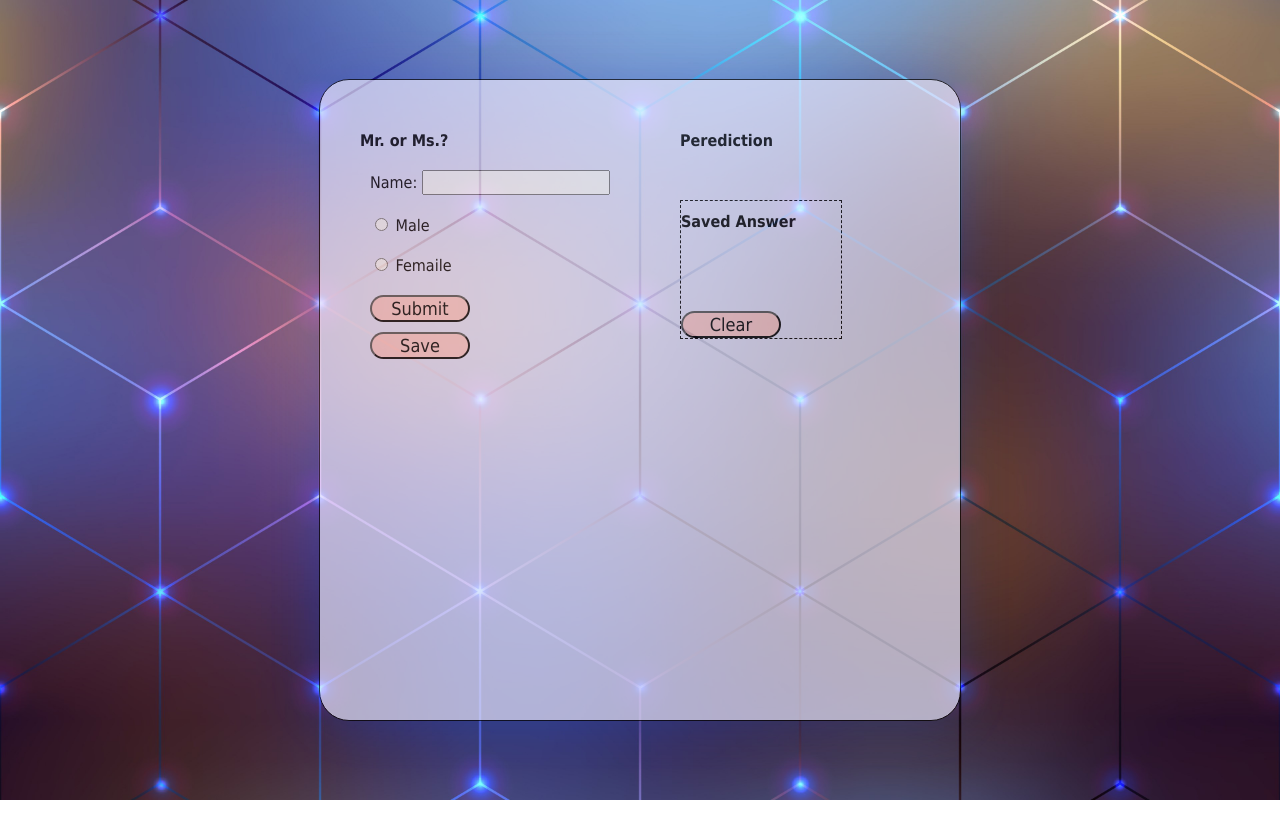
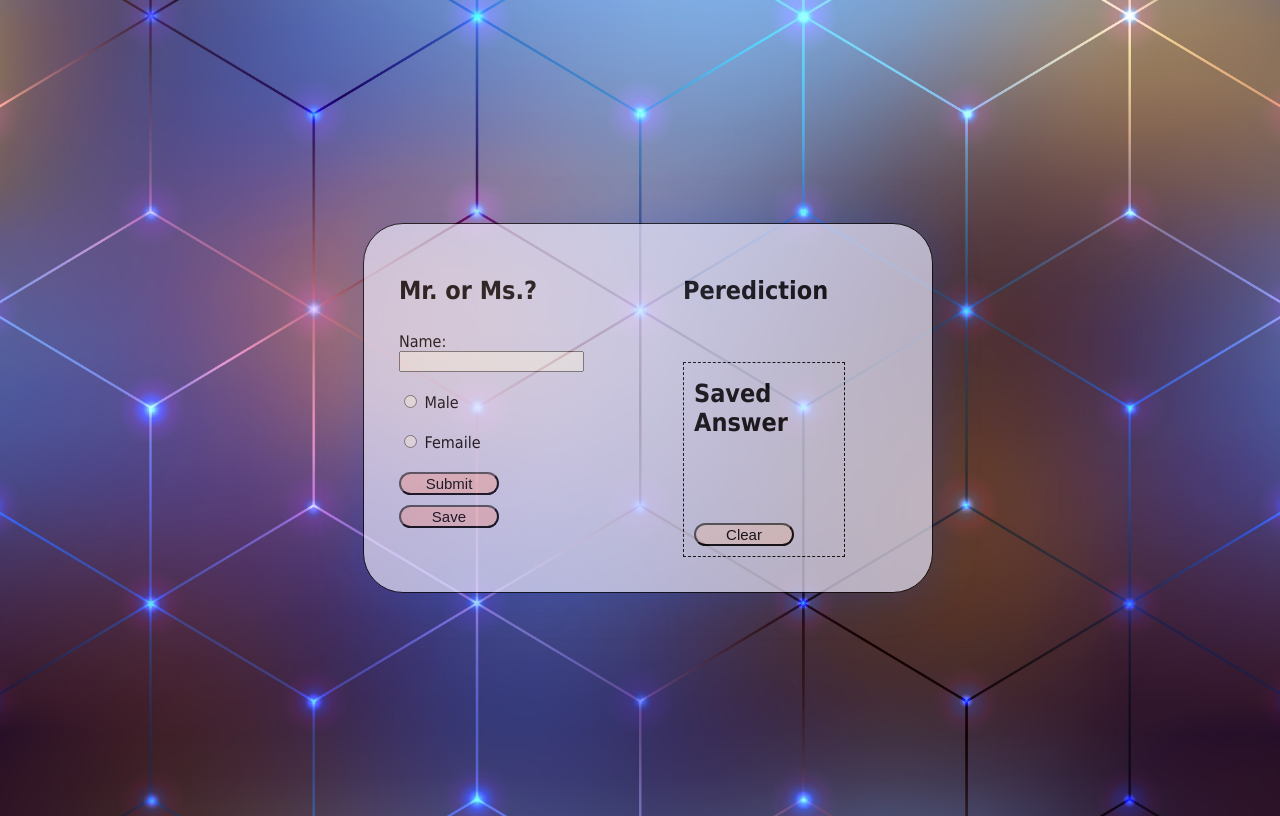
Before and after one commit to MinaAhmadi77/web-midterm, a plain HTML site: page index.html in a window 1280 px wide. Drawn offline with Linux system fonts and the light colour scheme.

Commit message:
html & css files changed

```diff
--- a/css/style.css
+++ b/css/style.css
@@ -1,100 +1,84 @@
-body, html {
-    min-height: 100vh;
+
+body {
+  background-image: url("../img/Background6.jpg");
+    min-height: 100vh;       /*برای تصویر پس زمینه طول و عرض مینیموم و ماکسیموم تعیین میکنیم تا با کوچک کردن وبا تغییر اندازه صفحه تصویر جابجا نشود ویا تکرارنشود*/
     max-height: 100vh;
     min-width: 100vw;
     max-width: 100vw;
     overflow: hidden;
-    border: none;
-}
-* {
-  font-size: 100%;
-  font-family: tahoma;
-}
-body {
-  background-image: url("../img/Background6.jpg");
-    background-size: cover;
-    background-repeat: no-repeat;
+    background-size: cover; /*این قسمت برای این میباشد که عکس کاملا پس زمینه را پوشش دهد*/
+    background-repeat: no-repeat; /*تکرارنشود*/
     background-position: center;
     align-items: center;
     align-self: center;
     justify-content: center;
-    font-family: 'Tahoma', sans-serif;
+    font-family: 'Tahoma', serif;/*فونت تمام نوشته ها*/
+    display:flex;       /*برای فلکس بودن اجزای بادی که شامل همان مستطیل وسط میشود*/
+    justify-content: center; /*وبگاه را دقیقا در وسط صفحه قرارمیدهد*/
 
 
 
 }
 .MainBox {
-  flex-basis: fit-content;
-  border-radius: 30px;
-  width: 50%;
-  height: 80%;
-  background-color:rgb(230, 230, 255);
-  box-shadow: 0 0 50px rgba(20, 78, 231, 0.4);
-  opacity: 0.7;
+  flex-basis: fit-content; /*برای فلکس شدن تمام قسمت های باکس به صورت یکسان*/
+  border-radius: 40px; /*برای نیم دایره شدن گوشه های باکس وسط*/
+  background-color:rgb(230, 230, 255);/*رنگ*/
+  box-shadow: 0 0 50px rgba(20, 78, 231, 0.4);/*سایه اطراف باکس وسط*/
+  opacity: 0.7; /*برای شفاف شدن رنگ باکس*/
   position: absolute;
-  border: 1px solid black;
-  top: 50%;
-  left: 50%;
-  transform: translate(-50%, -50%);
-  content: "";
-  clear: both;
-  display: table;
+  border: 1px solid black;/*بوردر مشکی دور باکس وسط*/
+  display: flex; /*برای فلکس بودن اجزای main*/
+  justify-content: center;/*هردوستون در وسط قرارمیگیرند*/
+
+}
+
+h1 {
+  font-size: 25px;
 }
 
 #main {
-
-  border-radius: 30px;
-  width: 100%;
-  height: 100%;
-  padding: 20px;
-  margin: 20px;
-  flex-basis: fit-content;
-  display: flex;
+  display: flex; /*برای فلکس بودن ستون ها ودر یک ردیف بودن انها*/
+  justify-content: center;
 }
 #main div {
-  flex: 1;
+  flex: 1; /*فاصله بین ستون ها و حاشیه به انذازه یک باشد  ومتناسب باشد*/
 }
 
-#rows {
-  width: 100%;
+#columns {
   display: flex;
-  flex-direction: column;
+  flex-direction: column;/* برای اینکه اجزای هر ستون دقیقا زیر هم قرار بگیرد در یک ستون*/
   flex-basis: fit-content;
-  align-items: baseline;
+  margin:35px;/*برای فاصله  گرفتن کادر بیرونی هز ستون از حاشیه*/
+
 }
 
-#rows div {
-  flex: 0;
-}
-
-.rowitems {
+.rowitems { /*برای فاصله گرفتن کادر درونی هر کدام از اجزای هرستون از یکدیگر*/
   padding-top: 10px;
   padding-bottom: 10px;
+
 }
 .Buttons {
+  margin-top: 10px;/*برای فاصله گرفتن دکمه ها از هم*/
+  width: 100px;/*پهنای هردکمه*/
+  background-color:rgb(255, 204, 204);/*رنگ*/
+  text-align: center;/*برای وسط بودن نوشته داخل دکمه ها*/
+  border-radius: 15px;/*برای نیم دایره شدن گوشه دکمه ها*/
+  font-size: 15px;/*سایر فونت نوشته داخل دکمه*/
+}
+.clearbtn{  /*دکمه پاک کردن اسم از کوکی است که مانند بقیه دکمه هاست فقط رنگش فرق میکند*/
   margin-top: 10px;
-  margin-left: 10px;
   width: 100px;
-  background-color:rgb(255, 204, 204);
+  background-color:rgb(255, 230, 230);
   transition-duration: 0.5s;
   text-align: center;
   border-radius: 15px;
-  font-size: 18px;
-}
-.clearbtn{
-  margin-top: 10px;
-  margin-left: 0px;
-
-  width: 100px;
-  background-color:rgb(255, 204, 204);
-  transition-duration: 0.5s;
-  text-align: center;
-  border-radius: 15px;
-  font-size: 18px;
+  font-size: 15px;
 
 }
-.Answerreq {
-  border: 1px solid black;
+.Answerreq { /*بخش نمایش اطلاعات سیو شده*/
+  border: 1px solid black; /*یک بوردر به صورت خط چین دارد بارنگ مشکی*/
   border-style: dashed;
-  width: 50%;
+  padding-bottom: 10px;/*اجزای داخلی این باکس با خط چین فاصله دار میشوند از چپ و پایین*/
+  padding-left: 10px;
+  width: 70%;/*پهنای باکس*/
 }
--- a/index.html
+++ b/index.html
@@ -14,9 +14,10 @@
 
 
 
-            <div><h1>Mr. or Ms.?</h1>
+            <div>
 
-            <div id="rows">
+            <div id="columns">
+		<h1>Mr. or Ms.?</h1>
                 <div class="rowitems">
                     <label>Name: </label>
                     <input id="Names" type="text" maxlength="255" onkeypress="return /[a-z ]/i.test(event.key)">
@@ -40,8 +41,11 @@
             </div>
             </div>
             <div>
+		<div id="columns">
+
                  <h1>Perediction</h1>
                  <div class="rowitems">
+
                     <label id="genders"></label>
 
                  </div>
@@ -65,8 +69,9 @@
                <!-- ذخیره جنسیت در این ورودی نگهداری می شود  -->
                  <input type="hidden" id="result">
            </div>
-
-
+            </div>
+ </div>
+ </div>
 
 </body>
 </html>
```
